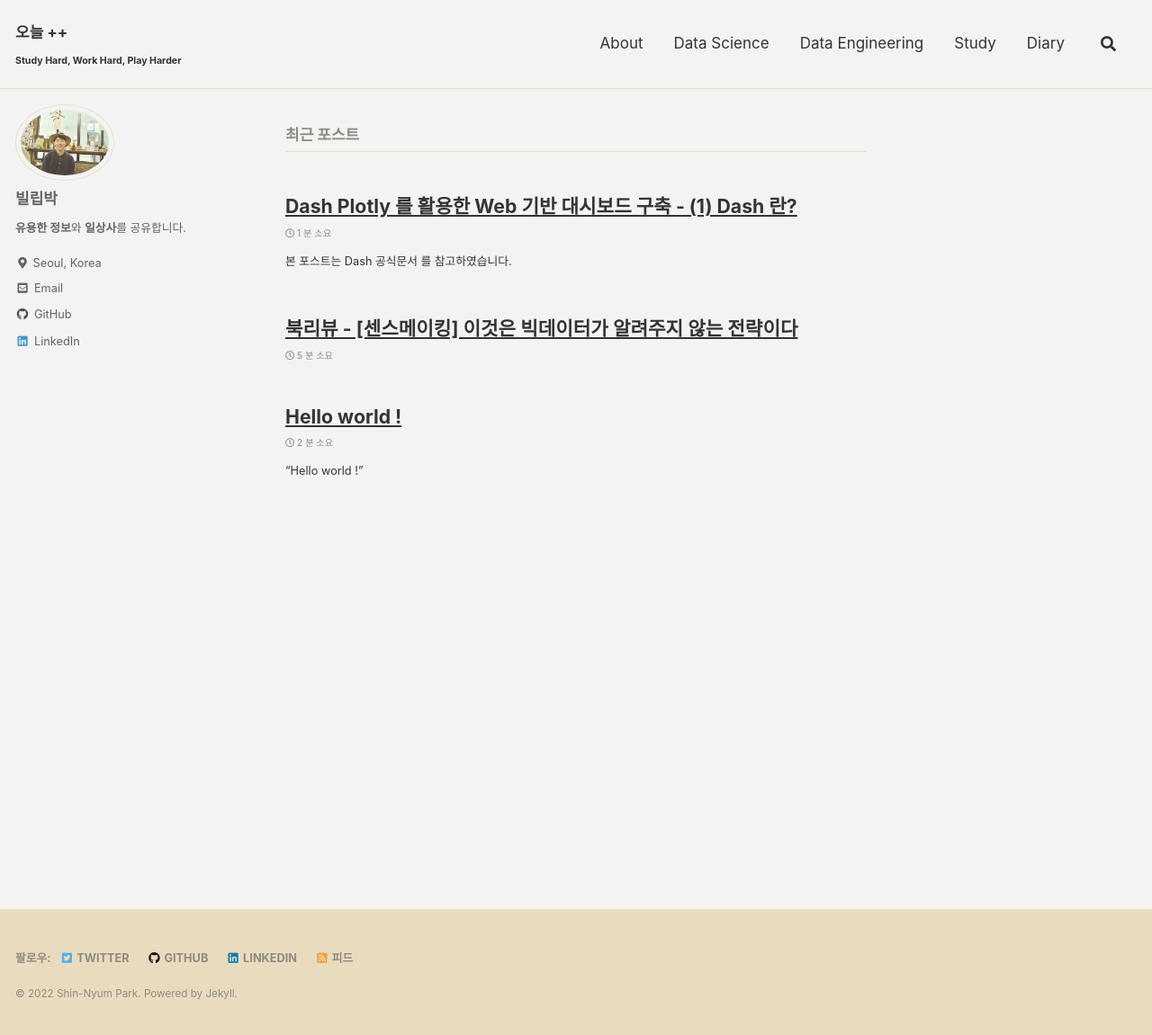
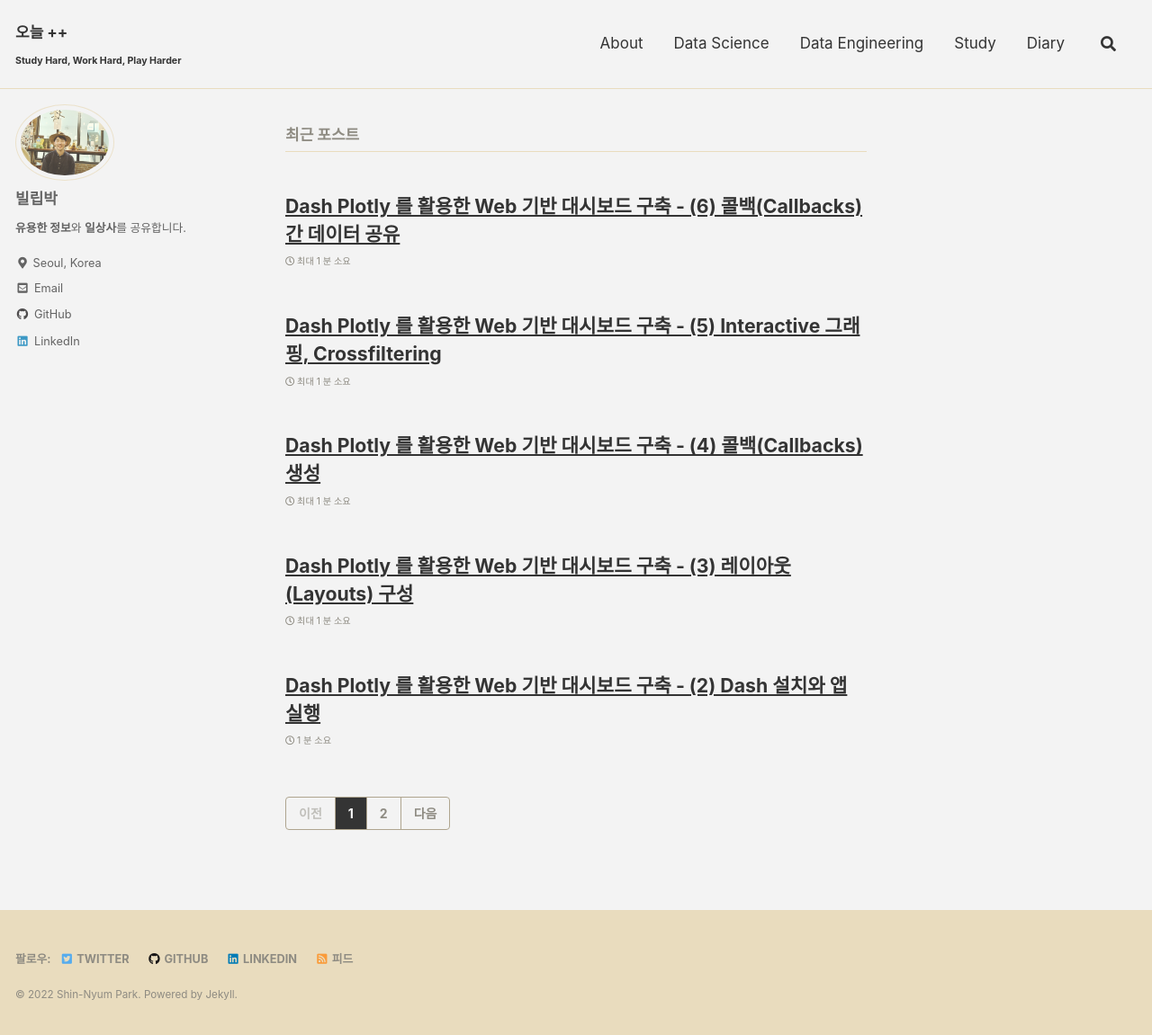
Before and after one commit to shin-nyum/shin-nyum.github.io, a Jekyll site: the page built from index.html, in a window 1280 px wide and 1153 px high. Shown: the whole window at 90% size. Built offline with Jekyll 4.4.1, drawn with Linux system fonts in a browser that asks for light colours; cached includes are drawn as plain includes; the list of posts is cut into pages by our own code.

Commit message:
dash install

````diff
--- a/_posts/2022-02-02-dash1.md
+++ b/_posts/2022-02-02-dash1.md
@@ -15,7 +15,7 @@ tags:
 <img src="https://user-images.githubusercontent.com/44887995/152101217-ce493cae-4317-4ab1-ac83-b4b7006d2159.png" width="300px" height="200px" title="dash_icon" alt="dash_icon"><br/>
 {: .align-center}
 
-## Dash 란?
+## (1) Dash 란?
 
 > 반응형 Web 기반 어플리케이션을 만들기 위한 오픈소스 Python 라이브러리
 
@@ -53,6 +53,7 @@ Plotly 라이브러리에서 제공하는 거의 모든 Plot 형태를 Figure
 
 [Dash 갤러리](https://dash.gallery/Portal/) 에서 다양한 사용 샘플을 확인해 볼 수 있습니다.
 
+
 다음 포스팅 부터는 Dash 의 설치부터 기본 레이아웃 구성, 콜백함수 구현까지
 튜토리얼 내용을 다루겠습니다.
 
--- /dev/null
+++ b/_posts/2022-02-02-dash2.md
@@ -0,0 +1,113 @@
+---
+title: "Dash Plotly 를 활용한 Web 기반 대시보드 구축 - (2) Dash 설치와 앱 실행"
+last_modified_at: 2022-02-02 17:35:00 +0900
+categories:
+  - Data Science
+  - Tutorial
+tags:
+  - Dash
+  - Plotly
+  - Python
+---
+
+[comment]: <> (본 포스트는 [Dash 공식문서]&#40;https://dash.plotly.com/introduction&#41; 를 참고하였습니다.)
+
+<img src="https://user-images.githubusercontent.com/44887995/152101217-ce493cae-4317-4ab1-ac83-b4b7006d2159.png" width="300px" height="200px" title="dash_icon" alt="dash_icon"><br/>
+{: .align-center}
+
+## (2) Dash 설치와 앱 실행
+
+Dash 는 파이썬 패키지 관리 툴인 `pip` 를 통해 다음과 같은 간단한 방법으로 터미널 인스톨할 수 있습니다.
+계속해서 업데이트 중인 패키지이기 때문에 최신 버전은 [Github 링크](https://github.com/plotly/plotly.py) 에서 확인해 주세요.
+```shell
+pip install dash
+```
+
+<br/>
+만약 Jupyter Notebook 또는 JupterLab 환경에서 바로 레이아웃 변경사항을
+확인하는 것을 선호하시는 분들은 다음과 같이 `jupyter-dash` 를 설치하시면 됩니다.
+```shell
+pip install jupyter-dash
+```
+
+<br/>
+이후 진행되는 파이썬과 `dash` 버전은 Python 3, `2.0.0` 을 기준으로 작성하겠습니다.
+그리고 추가적으로 Dash 에서 기본으로 사용되는 자료구조이자 이후 예제에서 다루게 될
+Pandas 를 설치해주도록 합니다.
+```shell
+pip install pandas
+```
+
+<br/>
+이제 대시 앱을 만들고 실행시켜 보겠습니다. 대시 앱은 `app.py` 라는 파이썬 파일 구성하고 실행시킴으로써
+동작이 이루어집니다.
+
+먼저 대시 앱은 크게 두 부분으로 구성됩니다. 첫번째는 앱의 `레이아웃(Layouts)` 이며, 어플리케이션이
+어떤 모양으로 생겼는지 설명하는 부분이라 생각해주시면 좋을 것 같습니다.
+
+두번째는 어플리케이션의 `상호 작용(interactivity)` 이고 사용자의 입력에 따라 어떻게
+그래프가 동작할지를 정의하는 부분입니다. 이 부분은 다음 장부터 자세히 다루도록 하겠습니다.
+
+이제 Dash 프로젝트가 있는 위치에 `app.py` 파일을 만들어 줍니다. 그리고 아래 내용을 붙여넣기 합니다.
+
+```python
+# Dash 관련 라이브러리 로딩
+import dash
+import dash_core_components as dcc
+import dash_html_components as html
+import plotly.express as px
+import pandas as pd
+
+# Dash 앱 인스턴스 생성
+app = dash.Dash(__name__)
+
+# Pandas 데이터 프레임 생성
+df = pd.DataFrame({
+    "Fruit": ["Apples", "Oranges", "Bananas", "Apples", "Oranges", "Bananas"],
+    "Amount": [4, 1, 2, 2, 4, 5],
+    "City": ["SF", "SF", "SF", "Montreal", "Montreal", "Montreal"]
+})
+
+# Bar 차트 생성
+fig = px.bar(df, x="Fruit", y="Amount", color="City", barmode="group")
+
+# 레이아웃 생성
+app.layout = html.Div(children=[
+    html.H1(children='Hello Dash'),
+
+    html.Div(children='''
+        Dash: A web application framework for your data.
+    '''),
+
+    dcc.Graph(
+        id='example-graph',
+        figure=fig
+    )
+])
+
+if __name__ == '__main__':
+    # Dash 앱 실행
+    app.run_server(debug=True)
+```
+
+<br/>
+그리고 터미널에서 `app.py` 가 있는 위치로 이동한 뒤 파이썬 커멘드로 실행시켜줍니다.
+Dash 가 실행되는 기본 주소는 http://localhost:8050' 입니다.
+만약 실행 포트를 변경하고 싶으면 `app.run_server(debug=True, port={포트번호})` 형식으로 변경해 주면 됩니다.
+
+```shell
+$ python app.py
+...Running on http://127.0.0.1:8050/ (Press CTRL+C to quit)
+```
+
+<br/>
+위와 같이 Running 메세지가 출력 되었다면 Dash 앱이 정상적으로 실행되었습니다.
+
+이제 웹 주소창에 Dash 실행 주소를 입력하면 아래와 같은 그래프가
+브라우저에 랜더링 된 것을 확인할 수 있습니다.
+
+<iframe width="600" height="600" frameborder="0" scrolling="no" src="../../../assets/html/Dash1.html"></iframe>
+
+[comment]: <> (//plotly.com/~shin-nyum/1.embed)
+
+<br/>
--- /dev/null
+++ b/_posts/2022-02-02-dash3.md
@@ -0,0 +1,16 @@
+---
+title: "Dash Plotly 를 활용한 Web 기반 대시보드 구축 - (3) 레이아웃(Layouts) 구성"
+last_modified_at: 2022-02-02 17:35:00 +0900
+categories:
+  - Data Science
+  - Tutorial
+tags:
+  - Dash
+  - Plotly
+  - Python
+---
+
+[comment]: <> (본 포스트는 [Dash 공식문서]&#40;https://dash.plotly.com/introduction&#41; 를 참고하였습니다.)
+
+
+<br/>
--- /dev/null
+++ b/_posts/2022-02-02-dash4.md
@@ -0,0 +1,16 @@
+---
+title: "Dash Plotly 를 활용한 Web 기반 대시보드 구축 - (4) 콜백(Callbacks) 생성"
+last_modified_at: 2022-02-02 17:35:00 +0900
+categories:
+  - Data Science
+  - Tutorial
+tags:
+  - Dash
+  - Plotly
+  - Python
+---
+
+[comment]: <> (본 포스트는 [Dash 공식문서]&#40;https://dash.plotly.com/introduction&#41; 를 참고하였습니다.)
+
+
+<br/>
--- /dev/null
+++ b/_posts/2022-02-02-dash5.md
@@ -0,0 +1,16 @@
+---
+title: "Dash Plotly 를 활용한 Web 기반 대시보드 구축 - (5) Interactive 그래핑, Crossfiltering"
+last_modified_at: 2022-02-02 17:35:00 +0900
+categories:
+  - Data Science
+  - Tutorial
+tags:
+  - Dash
+  - Plotly
+  - Python
+---
+
+[comment]: <> (본 포스트는 [Dash 공식문서]&#40;https://dash.plotly.com/introduction&#41; 를 참고하였습니다.)
+
+
+<br/>
--- /dev/null
+++ b/_posts/2022-02-02-dash6.md
@@ -0,0 +1,16 @@
+---
+title: "Dash Plotly 를 활용한 Web 기반 대시보드 구축 - (6) 콜백(Callbacks) 간 데이터 공유"
+last_modified_at: 2022-02-02 17:35:00 +0900
+categories:
+  - Data Science
+  - Tutorial
+tags:
+  - Dash
+  - Plotly
+  - Python
+---
+
+[comment]: <> (본 포스트는 [Dash 공식문서]&#40;https://dash.plotly.com/introduction&#41; 를 참고하였습니다.)
+
+
+<br/>
````
